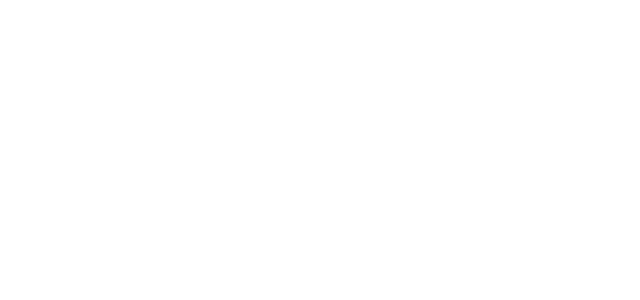
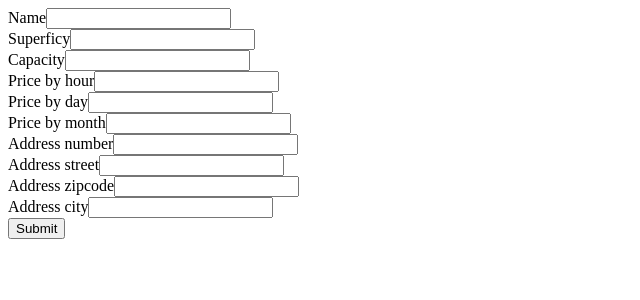
Before and after one commit to davidroberto/coworkings-front, a React (Create React App) app: page /coworkings/create in a window 1280 px wide. Before the commit this address had no page. Shown: the top 300 px of the page, without its empty margins (0-640 px from the left). Built offline with nearby package versions, Linux system fonts and the light colour scheme.

Commit message:
create coworking

```diff
--- a/src/App.js
+++ b/src/App.js
@@ -2,6 +2,7 @@ import { BrowserRouter, Route, Routes } from "react-router-dom";
 import "./App.css";
 import HomePage from "./page/HomePage";
 import CoworkingsPage from "./page/CoworkingsPage";
+import CreateCoworkingPage from "./page/CreateCoworkingPage";
 
 function App() {
   return (
@@ -9,6 +10,7 @@ function App() {
       <Routes>
         <Route path="/" element={<HomePage />} />
         <Route path="/coworkings" element={<CoworkingsPage />} />
+        <Route path="/coworkings/create" element={<CreateCoworkingPage />} />
       </Routes>
     </BrowserRouter>
   );
--- /dev/null
+++ b/src/page/CreateCoworkingPage.jsx
@@ -0,0 +1,116 @@
+import { useNavigate } from "react-router-dom";
+
+const CreateCoworkingPage = () => {
+  const navigate = useNavigate();
+
+  // appelé au submit du formulaire
+  const handleCreateCoworking = async (event) => {
+    event.preventDefault();
+
+    // on récupère les infos du form
+    const name = event.target.name.value;
+    const superficy = event.target.superficy.value;
+    const capacity = event.target.capacity.value;
+    const price_hour = event.target.price_hour.value;
+    const price_day = event.target.price_day.value;
+    const price_month = event.target.price_month.value;
+    const address_number = event.target.address_number.value;
+    const address_street = event.target.address_street.value;
+    const address_postcode = event.target.address_postcode.value;
+    const address_city = event.target.address_city.value;
+
+    // on construit l'ojet coworking tel qu'il est attendu par l'api
+    const coworkingData = {
+      name: name,
+      price: {
+        hour: parseInt(price_hour),
+        day: parseInt(price_day),
+        month: parseInt(price_month),
+      },
+      superficy: parseInt(superficy),
+      capacity: parseInt(capacity),
+      address: {
+        number: parseInt(address_number),
+        street: address_street,
+        postCode: parseInt(address_postcode),
+        city: address_city,
+      },
+    };
+
+    // on fait l'appel à l'api
+    // avec une requête POST
+    // en lui passant les données du coworking
+    // en json dans la clé "body"
+    // on précise qu'on envoie un json, via le header
+    const responseCreate = await fetch("http://localhost:3010/api/coworkings", {
+      method: "POST",
+      body: JSON.stringify(coworkingData),
+      headers: {
+        "Content-Type": "application/json",
+      },
+    });
+
+    const responseCreateJs = await responseCreate.json();
+
+	// on redirige vers la liste des coworkings
+    navigate("/coworkings");
+  };
+
+  return (
+    <form onSubmit={handleCreateCoworking}>
+      <div>
+        <label htmlFor="name">Name</label>
+        <input type="text" name="name" />
+      </div>
+
+      <div>
+        <label htmlFor="superficy">Superficy</label>
+        <input type="number" name="superficy" />
+      </div>
+
+      <div>
+        <label htmlFor="capacity">Capacity</label>
+        <input type="number" name="capacity" />
+      </div>
+
+      <div>
+        <label htmlFor="price_hour">Price by hour</label>
+        <input type="number" name="price_hour" />
+      </div>
+
+      <div>
+        <label htmlFor="price_day">Price by day</label>
+        <input type="number" name="price_day" />
+      </div>
+
+      <div>
+        <label htmlFor="price_month">Price by month</label>
+        <input type="number" name="price_month" />
+      </div>
+
+      <div>
+        <label htmlFor="address_number">Address number</label>
+        <input type="number" name="address_number" />
+      </div>
+
+      <div>
+        <label htmlFor="address_street">Address street</label>
+        <input type="text" name="address_street" />
+      </div>
+
+      <div>
+        <label htmlFor="address_postcode">Address zipcode</label>
+        <input type="number" name="address_postcode" />
+      </div>
+
+      <div>
+        <label htmlFor="address_city">Address city</label>
+        <input type="text" name="address_city" />
+      </div>
+
+      <input type="submit" />
+    </form>
+  );
+};
+
+export default CreateCoworkingPage;
```
